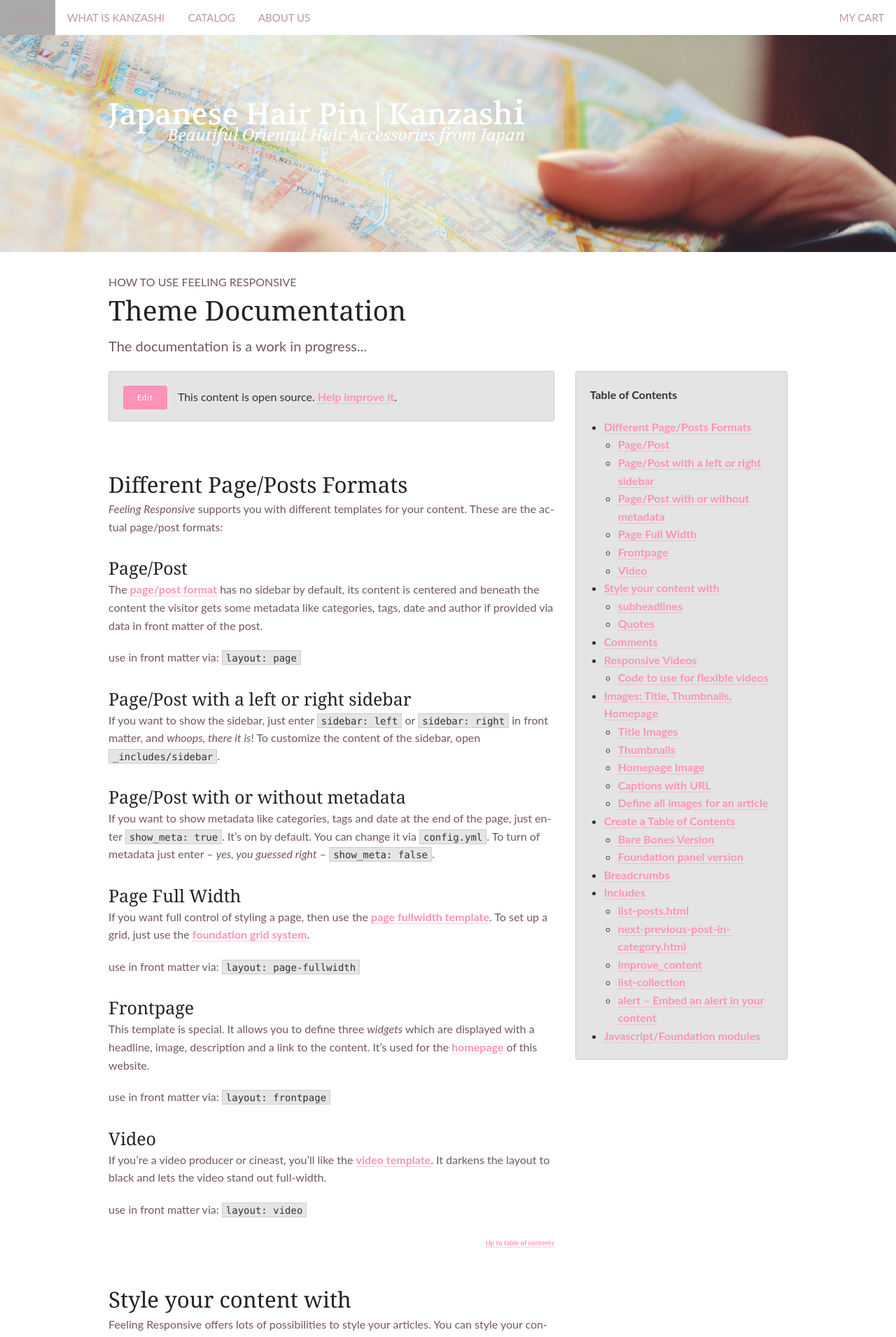
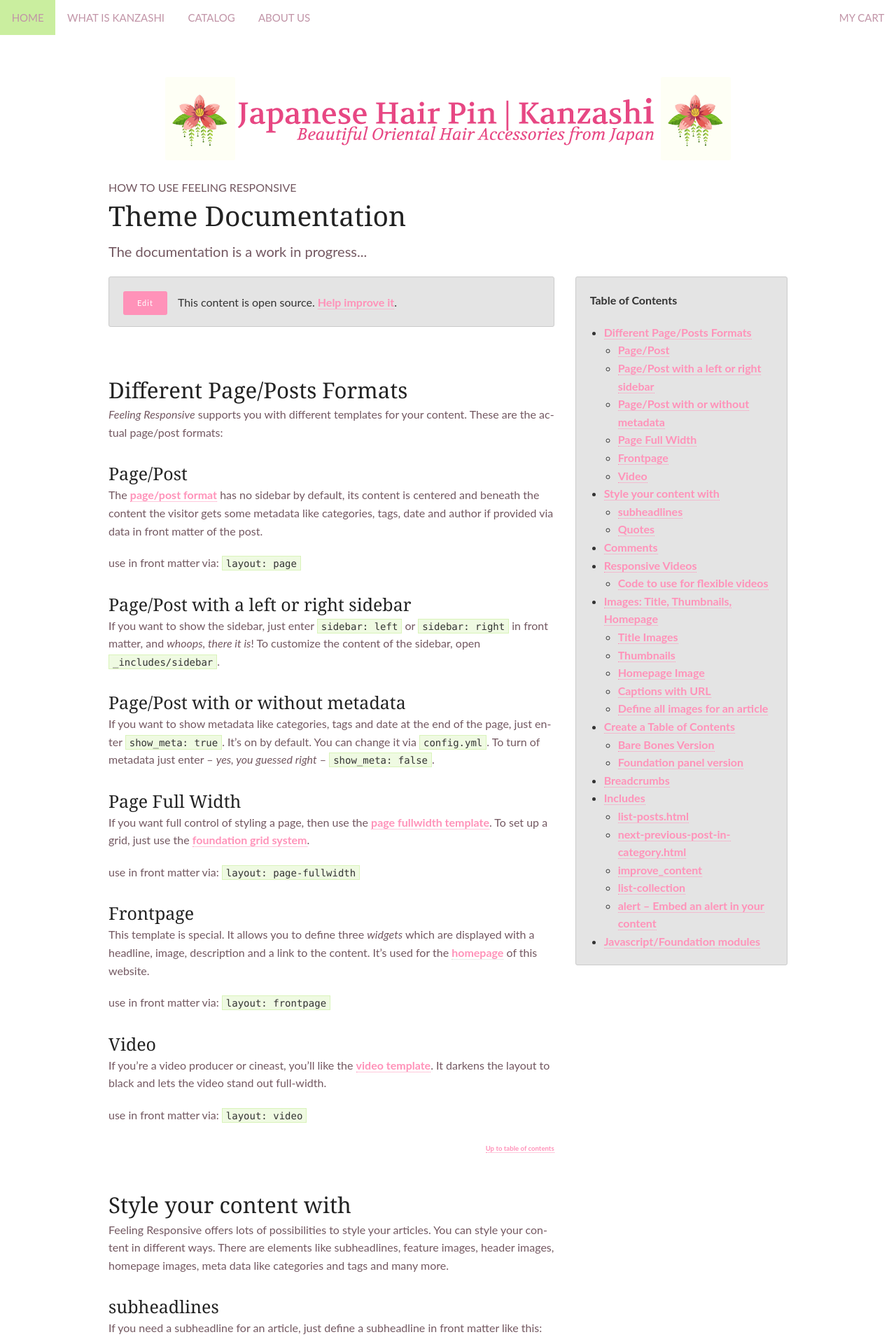
Before and after one commit to andrewvmail/japanesehairpin, a Jekyll site: the page built from pages/documentation.md, in a window 1280 px wide. Shown: the top 1910 px of the page at 70% size. Built offline with Jekyll 4.4.1, drawn with Linux system fonts in a browser that asks for light colours; nearby versions of some CDN libraries.

Commit message:
Better layout/theme
- Added flower logo that nick made
- Change layout and color in header
- Center header objects

Partly resolves: https://trello.com/c/mdxsoKls

```diff
--- a/_config.yml
+++ b/_config.yml
@@ -42,6 +42,7 @@
 
 # Logo size is 600x80 pixels
 logo: "logo.png"
+logo_flower: "logo.jpg"
 
 
 # Paginates all X entries
--- a/_includes/masthead
+++ b/_includes/masthead
@@ -2,9 +2,13 @@
 
 <div id="masthead-no-image-header">
 	<div class="row">
-		<div class="small-12 columns">
+		<div class="small-12 columns logos">
 			<a id="logo" href="{{ site.url }}" title="{{ site.title }} – {{ site.slogan }}">
-				<img src="{{ site.url }}{{ site.baseurl }}/assets/img/{{ site.logo }}" alt="{{ site.title }} – {{ site.slogan }}">
+				<div>
+					<img class="logo-flower" width="100" src="{{ site.url }}{{ site.baseurl }}/assets/img/{{ site.logo_flower }}" alt="{{ site.title }} – {{ site.slogan }}">
+					<img src="{{ site.url }}{{ site.baseurl }}/assets/img/{{ site.logo }}" alt="{{ site.title }} – {{ site.slogan }}">
+					<img class="logo-flower" width="100" src="{{ site.url }}{{ site.baseurl }}/assets/img/{{ site.logo_flower }}" alt="{{ site.title }} – {{ site.slogan }}">
+				</div>
 			</a>
 		</div><!-- /.small-12.columns -->
 	</div><!-- /.row -->
@@ -22,7 +26,7 @@
 
 <div id="masthead-with-text" style="{% if page.header.background-color %}background: {{ page.header.background-color }};{% endif %} {% if page.header.image_fullwidth %}{% elsif page.header.pattern %}background: linear-gradient(rgba(0, 0, 0, 0.2), rgba(0, 0, 0, 0.4)), url('{{ site.urlimg }}/{{ page.header.pattern }}'){% endif %}">
 	<div class="row">
-		<div class="small-12 columns">
+		<div class="small-12 columns logos">
 			<div class="masthead-title">{{ page.header.title }}</div>
 		</div><!-- /.small-12.columns -->
 	</div><!-- /.row -->
@@ -48,11 +52,13 @@
 
 {% elsif page.header.image_fullwidth %}
 
-<div id="masthead">
+<div id="masthead-no-image-header">
 	<div class="row">
-		<div class="small-12 columns">
+		<div class="small-12 columns logos logos">
 			<a id="logo" href="{{ site.url }}" title="{{ site.title }} – {{ site.slogan }}">
+				<img class="logo-flower" width="100" src="{{ site.url }}{{ site.baseurl }}/assets/img/{{ site.logo_flower }}" alt="{{ site.title }} – {{ site.slogan }}">
 				<img src="{{ site.url }}{{ site.baseurl }}/assets/img/{{ site.logo }}" alt="{{ site.title }} – {{ site.slogan }}">
+				<img class="logo-flower" width="100" src="{{ site.url }}{{ site.baseurl }}/assets/img/{{ site.logo_flower }}" alt="{{ site.title }} – {{ site.slogan }}">
 			</a>
 		</div><!-- /.small-12.columns -->
 	</div><!-- /.row -->
@@ -80,7 +86,7 @@
 
 <div id="masthead-with-pattern" style="background: url('{{ site.urlimg }}/{{ page.header.pattern }}')">
 	<div class="row">
-		<figure class="small-12 columns">
+		<figure class="small-12 columns logos">
 			<img src="{{ site.urlimg }}/{{ page.header.image }}" alt="{{ site.title }}">
 		</figure><!-- /.small-12.columns -->
 	</div><!-- /.row -->
@@ -108,7 +114,7 @@
 
 <div id="masthead-with-background-color" style="background: {{ page.header.background-color }};">
 	<div class="row">
-		<figure class="small-12 columns">
+		<figure class="small-12 columns logos">
 			<img src="{{ site.urlimg }}/{{ page.header.image }}" alt="{{ site.title }}">
 		</figure><!-- /.small-12.columns -->
 	</div><!-- /.row -->
--- a/_sass/_01_settings_colors.scss
+++ b/_sass/_01_settings_colors.scss
@@ -30,7 +30,7 @@
 $ci-3: #EFC94C;		// yellow
 $ci-4: #E27A3F;		// orange
 $ci-5: #DF4949;		// red
-$ci-6: darkgray;   // green
+$ci-6: #CAEE9F;   // green
 
 
 
--- a/_sass/_07_layout.scss
+++ b/_sass/_07_layout.scss
@@ -64,10 +64,10 @@
 ------------------------------------------------------------------- */
 
 #masthead {
-    background-color: $primary-color;
+    background-color: white;
 }
 #masthead-no-image-header {
-    background-color: $primary-color;
+    background-color: white;
 }
 #masthead-with-text {
     text-align: center;
--- /dev/null
+++ b/_sass/_14_common_header.scss
@@ -0,0 +1,8 @@
+#masthead-no-image-header #logo img {
+    display: inline-block;
+    // margin: auto;
+}
+
+.logos {
+	text-align: center;
+}
--- a/assets/css/styles_feeling_responsive.scss
+++ b/assets/css/styles_feeling_responsive.scss
@@ -45,3 +45,4 @@
 @import "11_syntax-highlighting.scss";
 @import "12_product_details_slider.scss";
 @import "13_product_details_specifics.scss";
+@import "14_common_header.scss";
```
Also changed, not shown: assets/img/logo.jpg (added), assets/img/logo.png, 1 other file.
